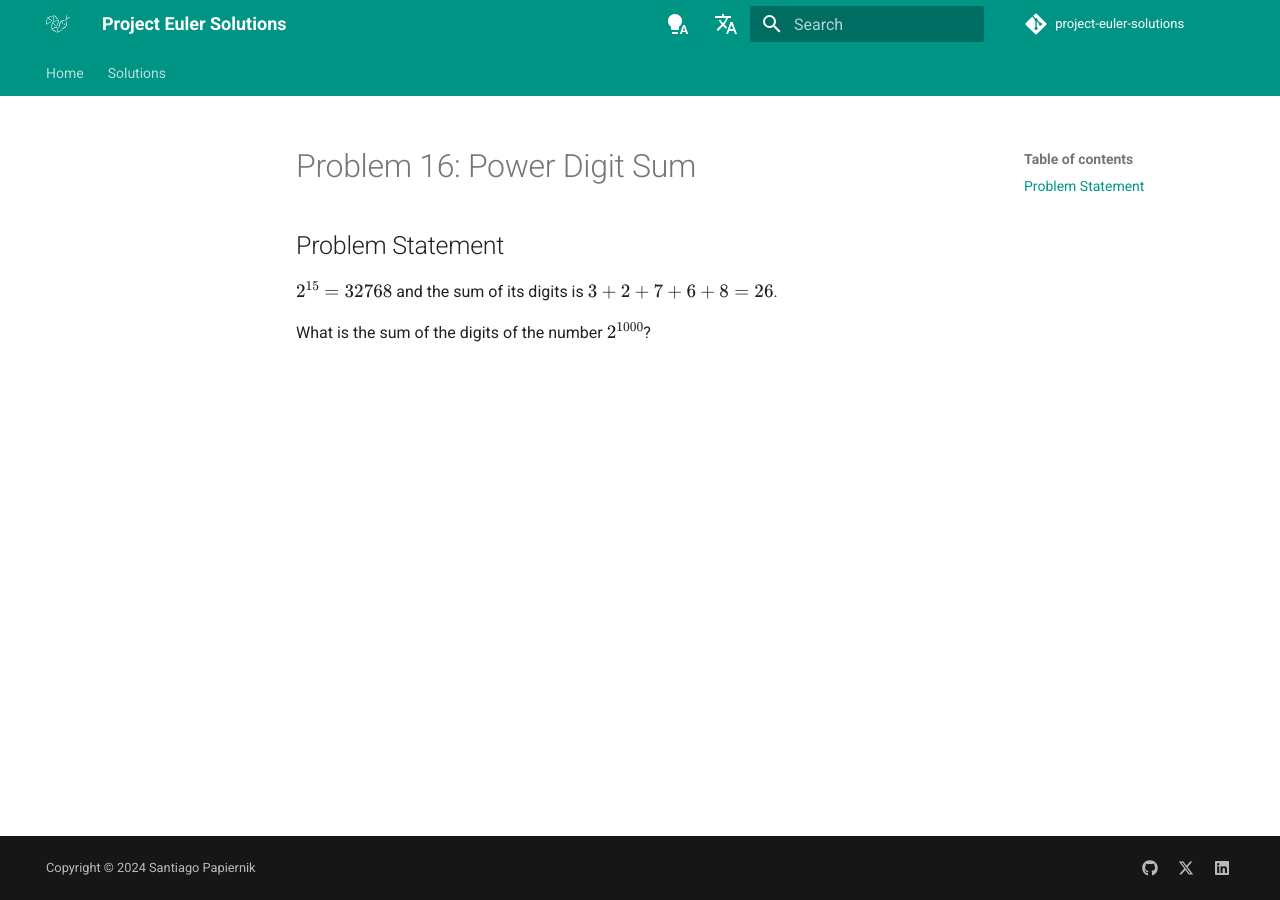
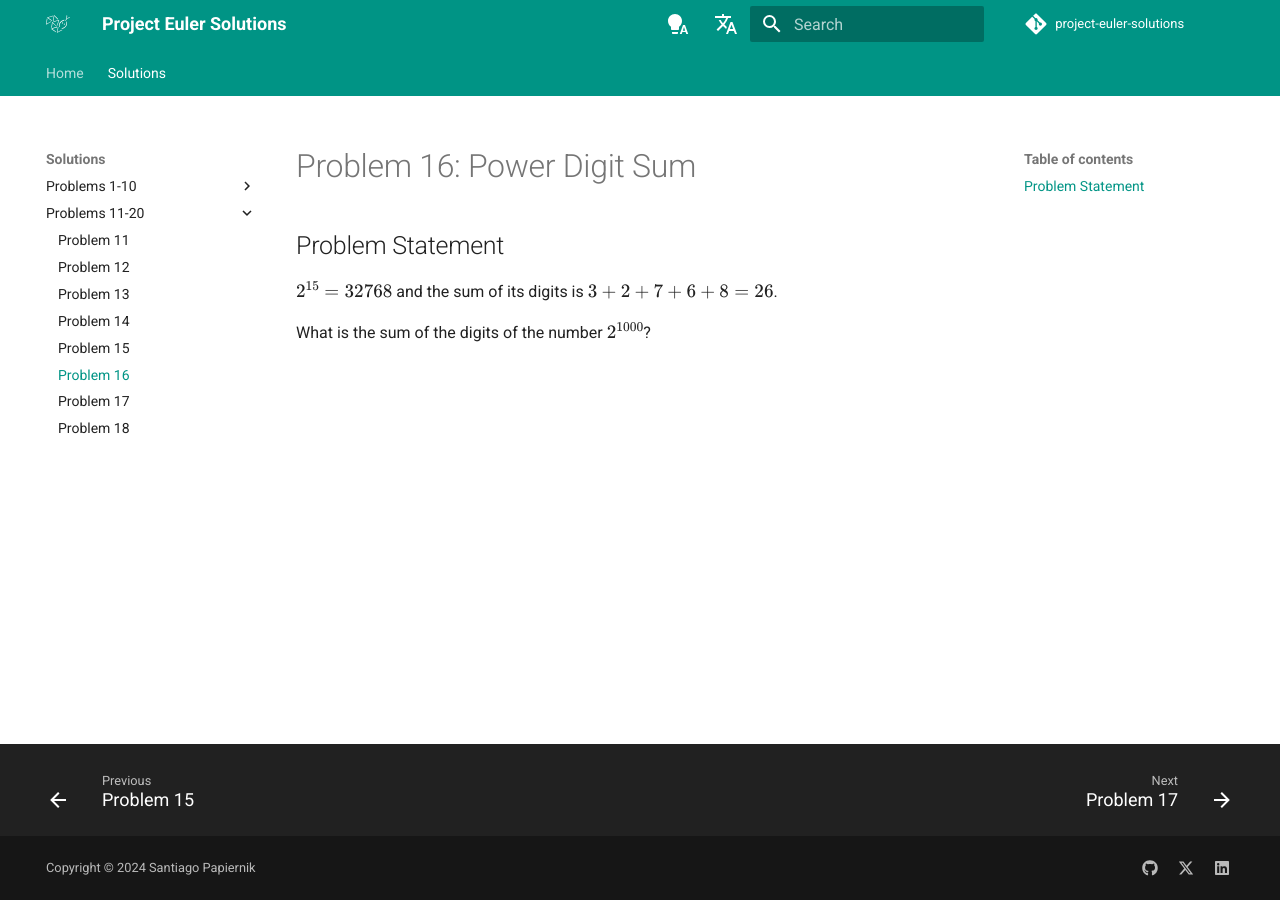
Before and after one commit to spapiernik/project-euler-solutions, an MkDocs documentation site: the page built from docs/en/docs/solutions/016.md, in a window 1280 px wide. Built offline with MkDocs 1.6.1 and Material for MkDocs 9.7.7, drawn with Linux system fonts in a browser that asks for light colours; comment, search, counter and statistics services are not loaded.

Commit message:
:wrench: Update mkdocs.yml to include navigation for Problems 13-18

```diff
--- a/docs/en/mkdocs.yml
+++ b/docs/en/mkdocs.yml
@@ -92,3 +92,9 @@ nav:
     - Problems 11-20:
       - Problem 11: solutions/011.md
       - Problem 12: solutions/012.md
+      - Problem 13: solutions/013.md
+      - Problem 14: solutions/014.md
+      - Problem 15: solutions/015.md
+      - Problem 16: solutions/016.md
+      - Problem 17: solutions/017.md
+      - Problem 18: solutions/018.md
```
